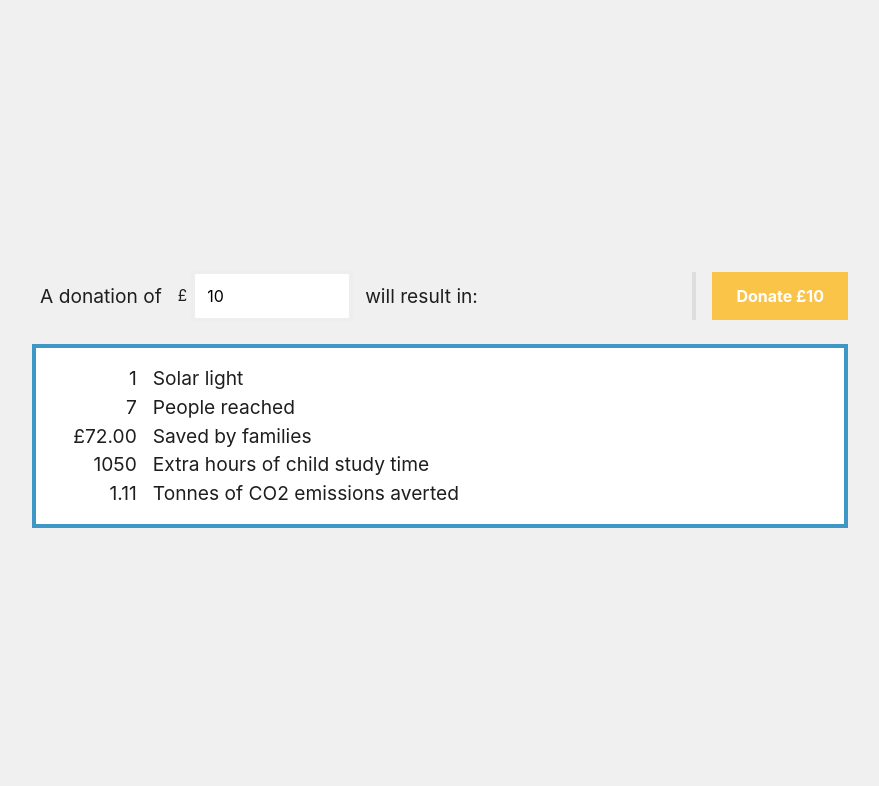
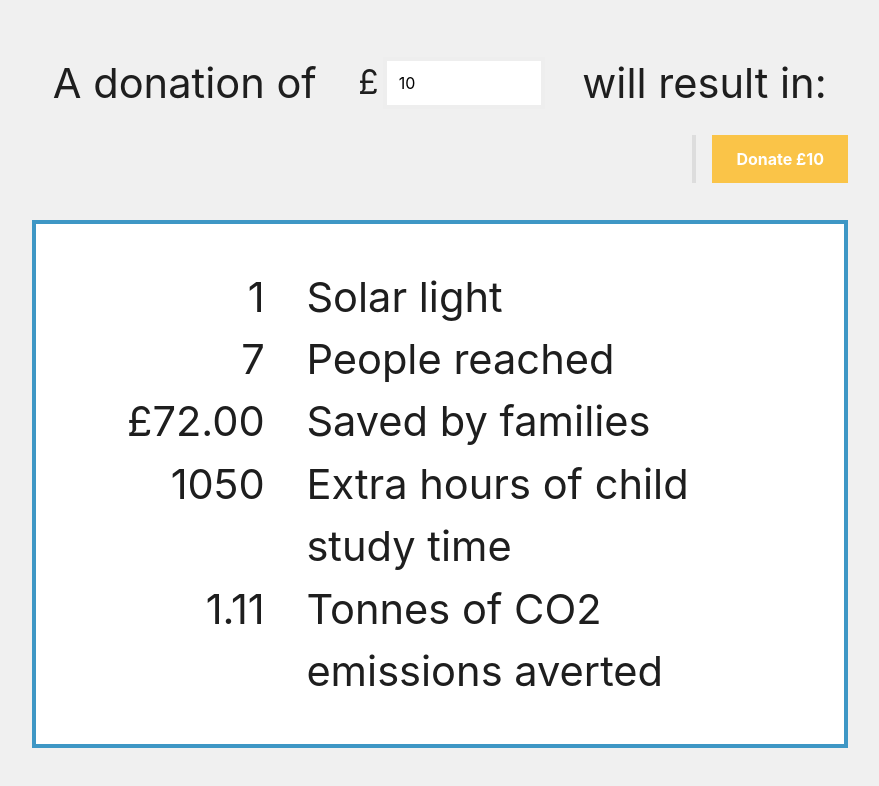
Before and after one commit to jmsv/amigos-calc, a React (Create React App) app: page / in a window 1280 px wide. Shown: the top 786 px of the page, without its empty margins (200-1079 px from the left). Built offline with nearby package versions, Linux system fonts and the light colour scheme; a web font is replaced by a local one.

Commit message:
experimental font size mixin

```diff
--- a/src/components/Calculator/Calculator.scss
+++ b/src/components/Calculator/Calculator.scss
@@ -1,11 +1,25 @@
 @import '../../scss/variables';
 
+$mqIterations: 19;
+@mixin fontResize($iterations) {
+  $i: 1;
+  @while $i <= $iterations {
+    @media all and (min-height: 60px * $i) {
+      body {
+        font-size: 0.2em * $i;
+      }
+    }
+    $i: $i + 1;
+  }
+}
+@include fontResize($mqIterations);
+
 .calculator {
+  @include fontResize($mqIterations);
   max-width: 880px;
   height: 100vh;
   margin: auto;
   padding: 1rem 2rem;
-  font-size: 1.2rem;
   display: flex;
   padding-bottom: 2vh;
   flex-direction: column;
@@ -18,10 +32,10 @@
   .outputs {
     background: white;
     border: 4px solid $color-primary;
-    padding: 1rem 1.5rem;
+    padding: 1em 1.5em;
     display: grid;
     grid-template-columns: auto 1fr;
-    grid-column-gap: 1rem;
+    grid-column-gap: 1em;
 
     .output-value {
       text-align: right;
@@ -44,7 +58,7 @@
     flex-wrap: wrap;
 
     .top-space {
-      margin-bottom: 0.5rem;
+      margin-bottom: 0.5em;
     }
 
     .input-line {
@@ -57,7 +71,7 @@
       }
 
       > div {
-        margin: 0 0.5rem;
+        margin: 0 0.5em;
       }
 
       .currency {
```
